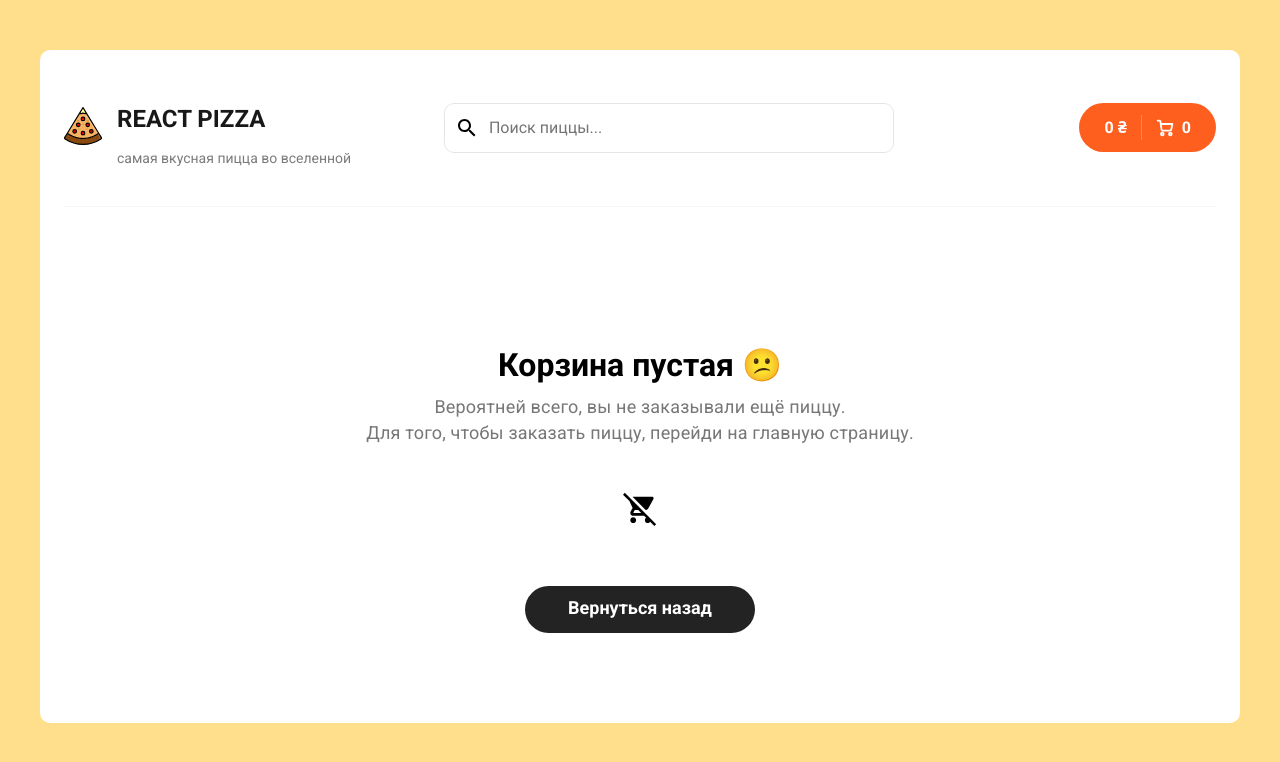
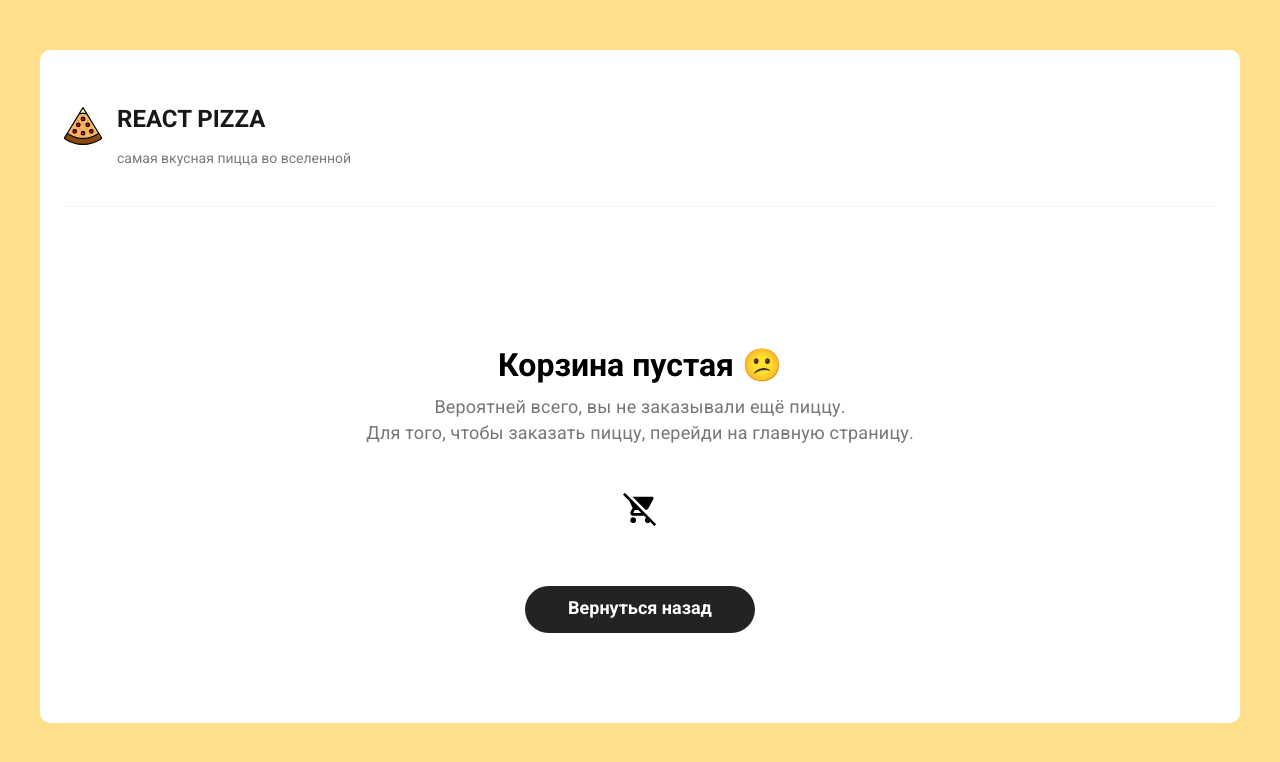
Before and after one commit to Den1Marshall/archakov-pizza, a React (Create React App) app: page /cart in a window 1280 px wide. Shown: the top 762 px of the page. Built offline with nearby package versions, Linux system fonts and the light colour scheme.

Commit message:
added: Serach and CartBtn components hide when on Cart page

```diff
--- a/src/components/Header/Header.jsx
+++ b/src/components/Header/Header.jsx
@@ -1,12 +1,13 @@
 import CartBtn from '../CartBtn/CartBtn';
 import styles from './Header.module.css';
 
-import { Link } from 'react-router-dom';
+import { Link, useLocation } from 'react-router-dom';
 
 import icon from './icon.svg';
 import Search from '../Search/Search';
 
 const Header = () => {
+  const { pathname } = useLocation();
   return (
     <header className={styles.header}>
       <Link to='/'>
@@ -22,8 +23,8 @@
         <h1 className={styles.title}>react pizza</h1>
         <h2 className={styles.subtitle}>самая вкусная пицца во вселенной</h2>
       </div>
-      <Search />
-      <CartBtn />
+      {pathname !== '/cart' && <Search />}
+      {pathname !== '/cart' && <CartBtn />}
     </header>
   );
 };
```
